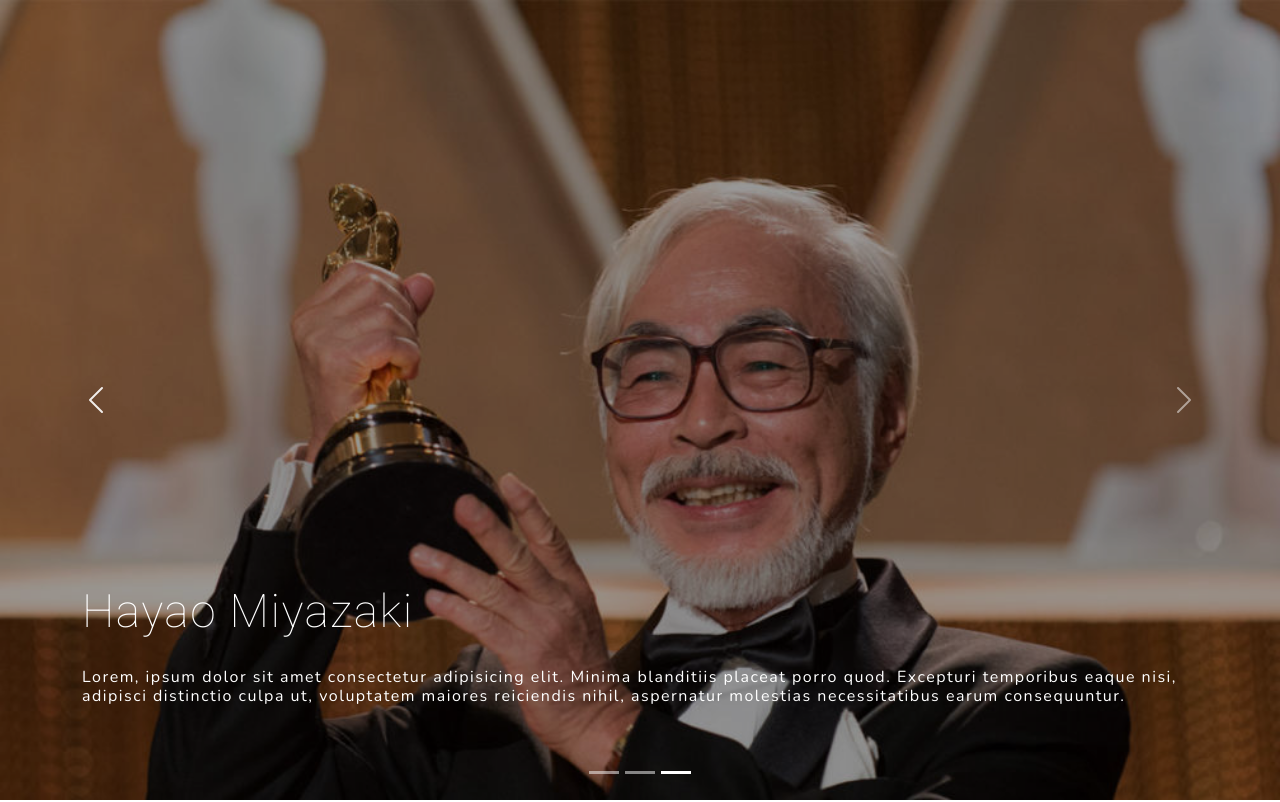
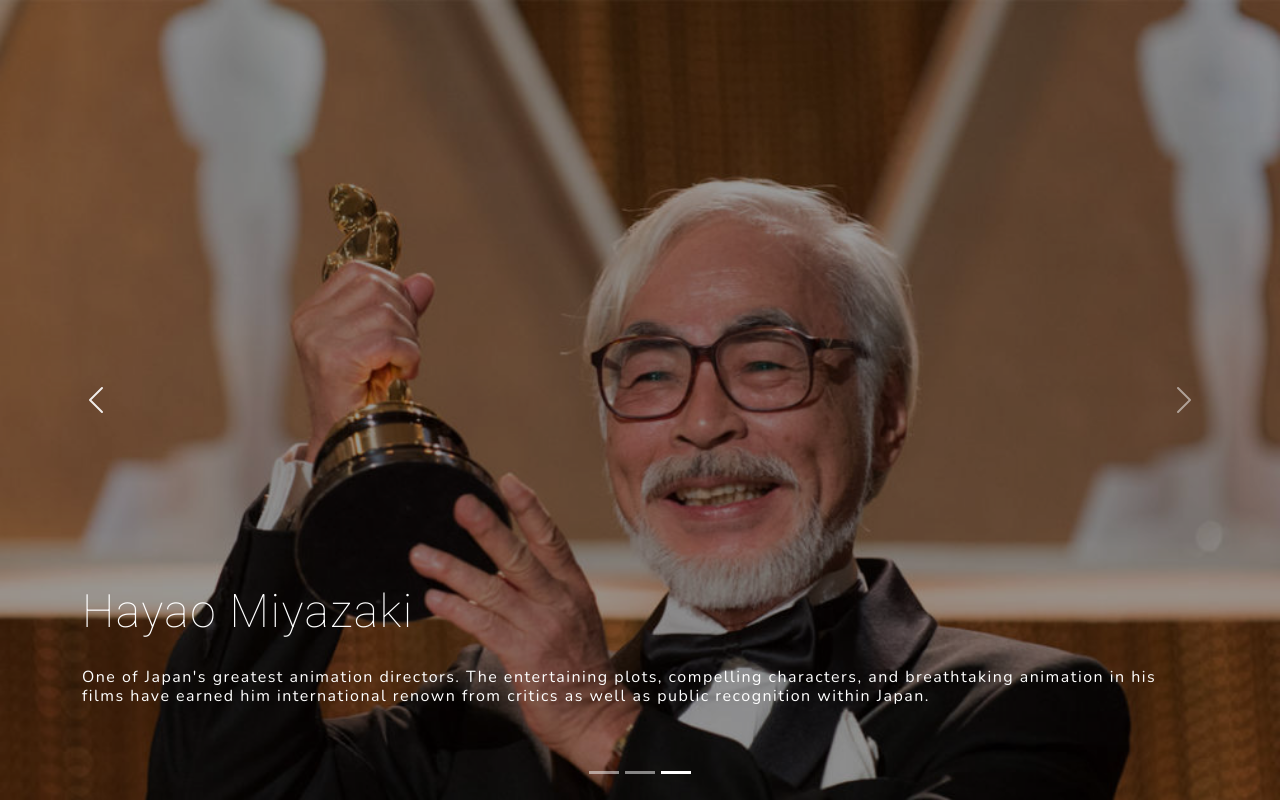
Before and after one commit to DanaYsabelle/Tribute-Page, a plain HTML site: page index.html in a window 1280 px wide. Shown: the top 802 px of the page. Drawn offline with nearby package versions, Linux system fonts and the light colour scheme.

Commit message:
Modified Files

```diff
--- a/index.html
+++ b/index.html
@@ -28,7 +28,7 @@
         <div class="overlay-image" style="background-image: url(./Images/miyazaki.jpg);"></div>
       <div class="container">
         <h1>Hayao Miyazaki<h1>
-          <p>Lorem, ipsum dolor sit amet consectetur adipisicing elit. Minima blanditiis placeat porro quod. Excepturi temporibus eaque nisi, adipisci distinctio culpa ut, voluptatem maiores reiciendis nihil, aspernatur molestias necessitatibus earum consequuntur.</p>
+          <p>One of Japan's greatest animation directors. The entertaining plots, compelling characters, and breathtaking animation in his films have earned him international renown from critics as well as public recognition within Japan. </p>
           <!--<a href= "#main" class="btn btn-lg btn-primary">Read More</a>-->
                </div>
       </div>
@@ -36,7 +36,7 @@
       <div class="overlay-image" style="background-image: url(./Images/miyazaki_drawing.jpg);"></div>
       <div class="container">
         <h1>Hayao Miyazaki<h1>
-          <p>Lorem, ipsum dolor sit amet consectetur adipisicing elit. Minima blanditiis placeat porro quod. Excepturi temporibus eaque nisi, adipisci distinctio culpa ut, voluptatem maiores reiciendis nihil, aspernatur molestias necessitatibus earum consequuntur.</p>
+          <p>One of Japan's greatest animation directors. The entertaining plots, compelling characters, and breathtaking animation in his films have earned him international renown from critics as well as public recognition within Japan. </p>
          <!---<a href= "#main" class="btn btn-lg btn-primary">Read More</a>-->
       </div>
 
@@ -45,7 +45,7 @@
       <div class="overlay-image" style="background-image: url(./Images/miyazaki_awards.jpg);"></div>
       <div class="container">
         <h1>Hayao Miyazaki<h1>
-          <p>Lorem, ipsum dolor sit amet consectetur adipisicing elit. Minima blanditiis placeat porro quod. Excepturi temporibus eaque nisi, adipisci distinctio culpa ut, voluptatem maiores reiciendis nihil, aspernatur molestias necessitatibus earum consequuntur.</p>
+          <p>One of Japan's greatest animation directors. The entertaining plots, compelling characters, and breathtaking animation in his films have earned him international renown from critics as well as public recognition within Japan. </p>
           <!--<a href= "#main" class="btn btn-lg btn-primary">Read More</a>-->
       </div>
 
```
